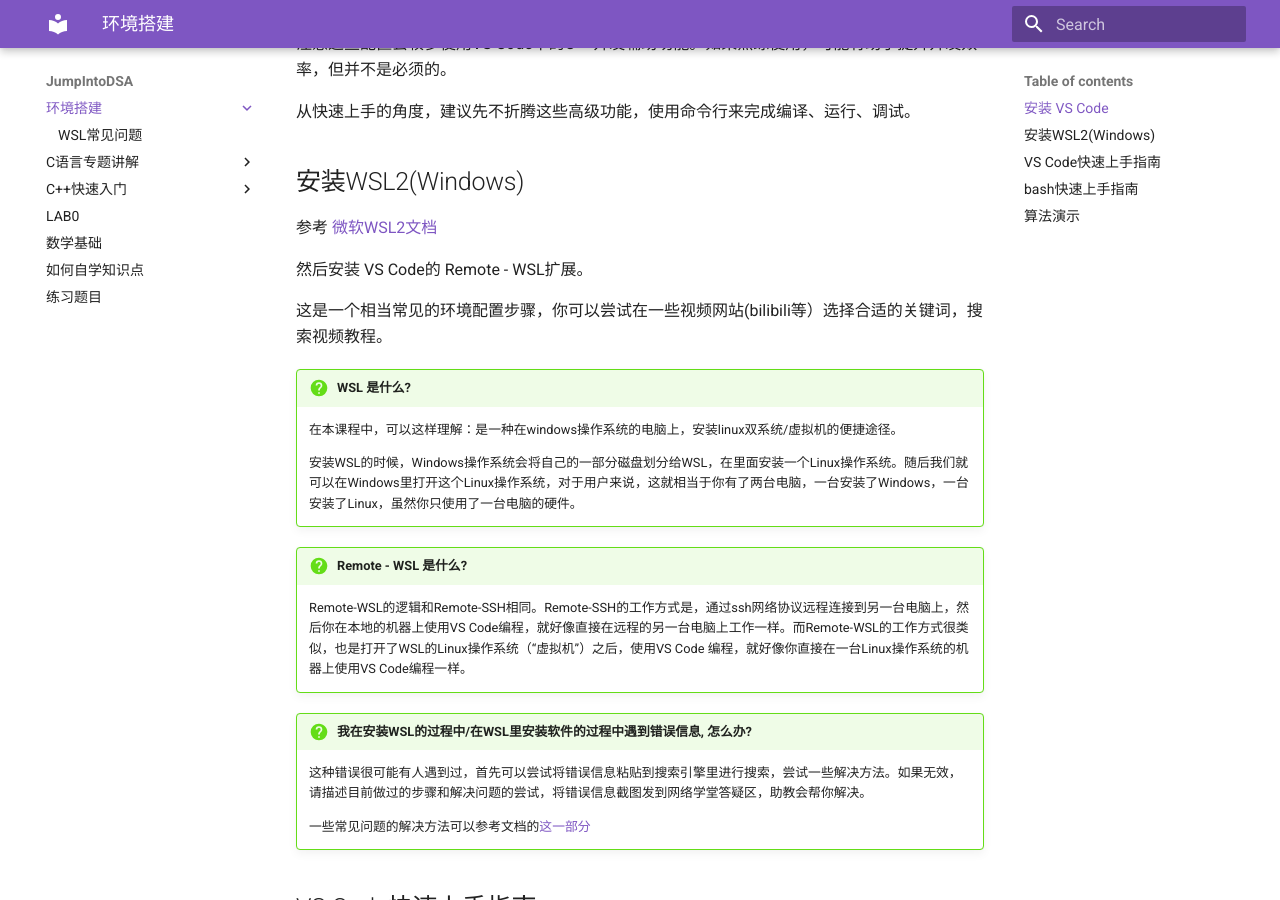
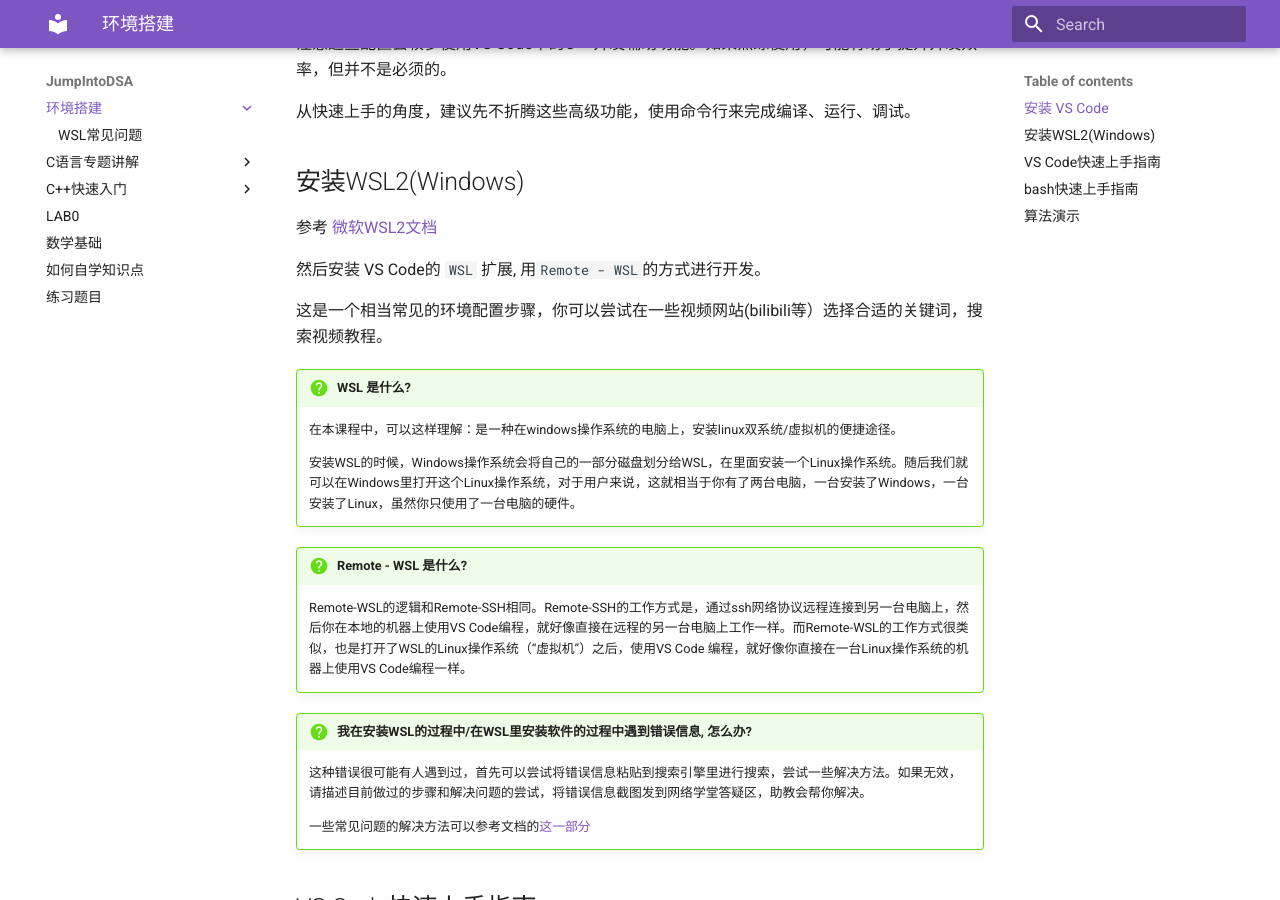
Before and after one commit to Tsinghua-DSA/JumpIntoDSA, an MkDocs documentation site: the page built from docs/Environment/index.md, in a window 1280 px wide and 900 px high, scrolled down 732 px. Built offline with MkDocs 1.6.1 and Material for MkDocs 9.7.7, drawn with Linux system fonts in a browser that asks for light colours.

Commit message:
correct vscode extension name

```diff
--- a/docs/Environment/index.md
+++ b/docs/Environment/index.md
@@ -32,7 +32,7 @@
 
 参考 [微软WSL2文档](https://docs.microsoft.com/zh-cn/windows/wsl/install)
 
-然后安装 VS Code的 Remote - WSL扩展。
+然后安装 VS Code的 `WSL` 扩展, 用`Remote - WSL`的方式进行开发。
 
 这是一个相当常见的环境配置步骤，你可以尝试在一些视频网站(bilibili等）选择合适的关键词，搜索视频教程。
 
```
